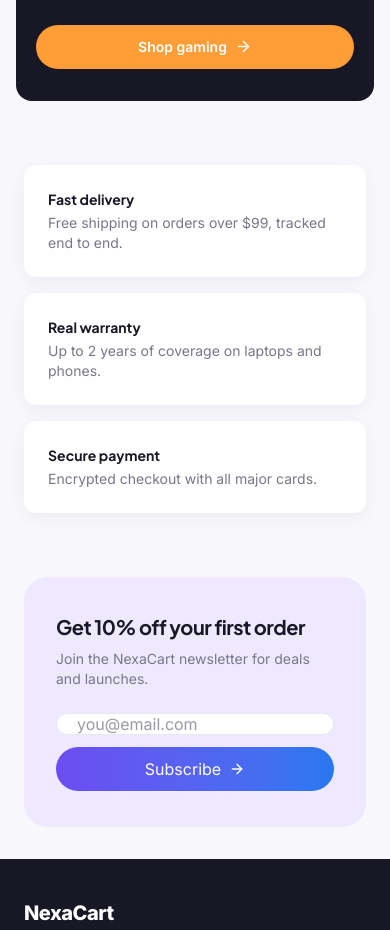
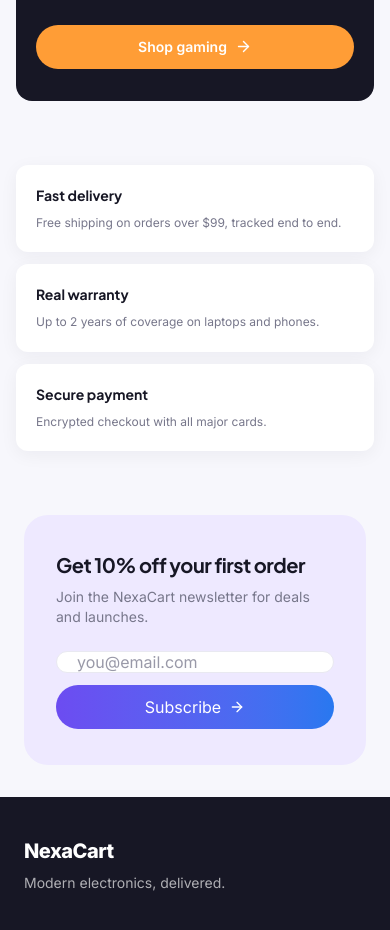
Before and after one commit to aminekhalfaoui343/nexacart, a Next.js app: page / in a window 390 px wide. Shown: the part 3706-4636 px from the top of the page. Built offline with nearby package versions, Linux system fonts and the light colour scheme.

Commit message:
feat: improve benefits section responsive layout

```diff
--- a/src/components/home/BenefitsSection.tsx
+++ b/src/components/home/BenefitsSection.tsx
@@ -1,4 +1,3 @@
-
 const benefits = [
   {
     title: "Fast delivery",
@@ -19,18 +18,18 @@ const benefits = [
 
 export default function BenefitsSection() {
   return (
-    <section className="mx-auto w-full max-w-[1440px] px-6 py-8">
-      <div className="grid grid-cols-1 gap-4 md:grid-cols-3">
+    <section className="mx-auto w-full max-w-[1440px] px-4 py-8 sm:px-6 sm:py-10">
+      <div className="grid grid-cols-1 gap-3 sm:grid-cols-2 sm:gap-4 lg:grid-cols-3">
         {benefits.map((benefit) => (
           <div
             key={benefit.title}
-            className="rounded-xl bg-white p-6 shadow-[0_4px_18px_rgba(23,23,37,0.05)]"
+            className="flex h-full flex-col justify-center rounded-xl bg-white p-5 shadow-[0_4px_18px_rgba(23,23,37,0.05)] transition-shadow duration-300 hover:shadow-[0_8px_24px_rgba(23,23,37,0.08)] sm:p-6"
           >
-            <h3 className="text-sm font-bold text-[#171725]">
+            <h3 className="text-sm font-bold text-[#171725] sm:text-base">
               {benefit.title}
             </h3>
 
-            <p className="mt-1 text-sm leading-5 text-[#77778B]">
+            <p className="mt-2 text-xs leading-relaxed text-[#77778B] sm:text-sm sm:leading-5">
               {benefit.description}
             </p>
           </div>
```
